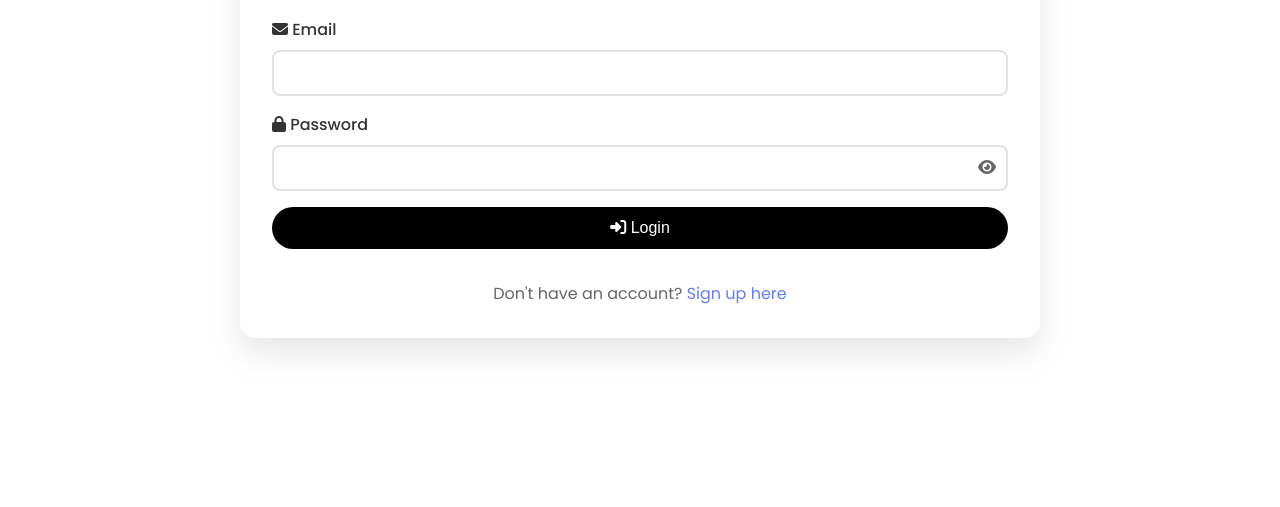
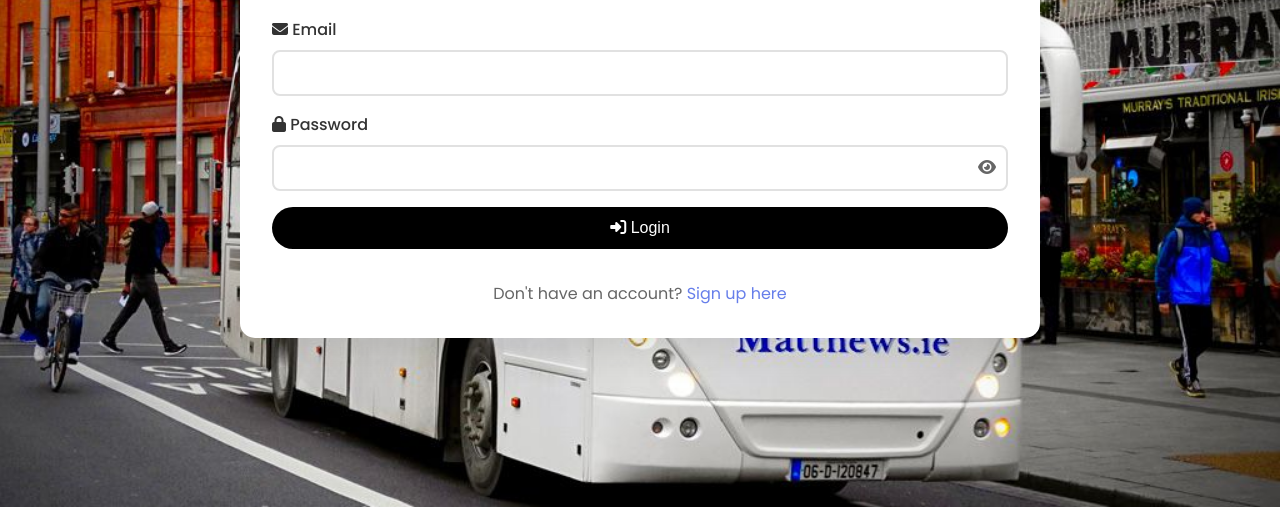
Before and after one commit to HimalSl/PROGRAMMING-FOR-INFORMATION-SYSTEMS-B9IS123_2425_TMD3-, a plain HTML site: page frontend/index.html in a window 1280 px wide. Shown: the part 293-800 px from the top of the page. Drawn offline with Linux system fonts and the light colour scheme.

Commit message:
Update background image in body style
Changed the body background image from 'Bg_image.jpg' to 'BG_2.jpg' to use the new asset location and image.

```diff
--- a/frontend/styles.css
+++ b/frontend/styles.css
@@ -6,7 +6,7 @@
 
 body {
     font-family: "Poppins", sans-serif;
-    background: url('/frontend/src/assets/Bg_image.jpg') no-repeat center center/cover;
+    background: url('/frontend/assets/BG_2.jpg') no-repeat center center/cover;
     min-height: 100vh;
     display: flex;
     align-items: center;
```
